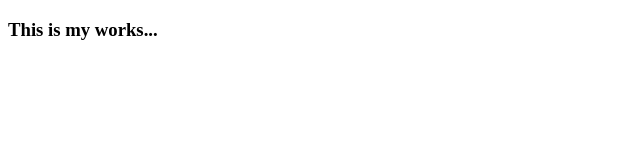
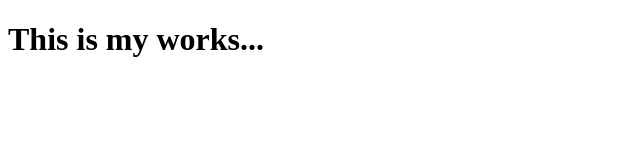
Before and after one commit to gnoLoaiX/gnoLoaiX.github.io, a plain HTML site: page index.html in a window 1280 px wide. Shown: the whole page, without its empty margins (0-640 px from the left). Drawn offline with Linux system fonts and the light colour scheme.

Commit message:
My works

```diff
--- a/index.html
+++ b/index.html
@@ -5,6 +5,6 @@
 	<title>My works</title>
 </head>
 <body>
-	<h3>This is my works...</h3>
+	<h1>This is my works...</h1>
 </body>
 </html>
```
